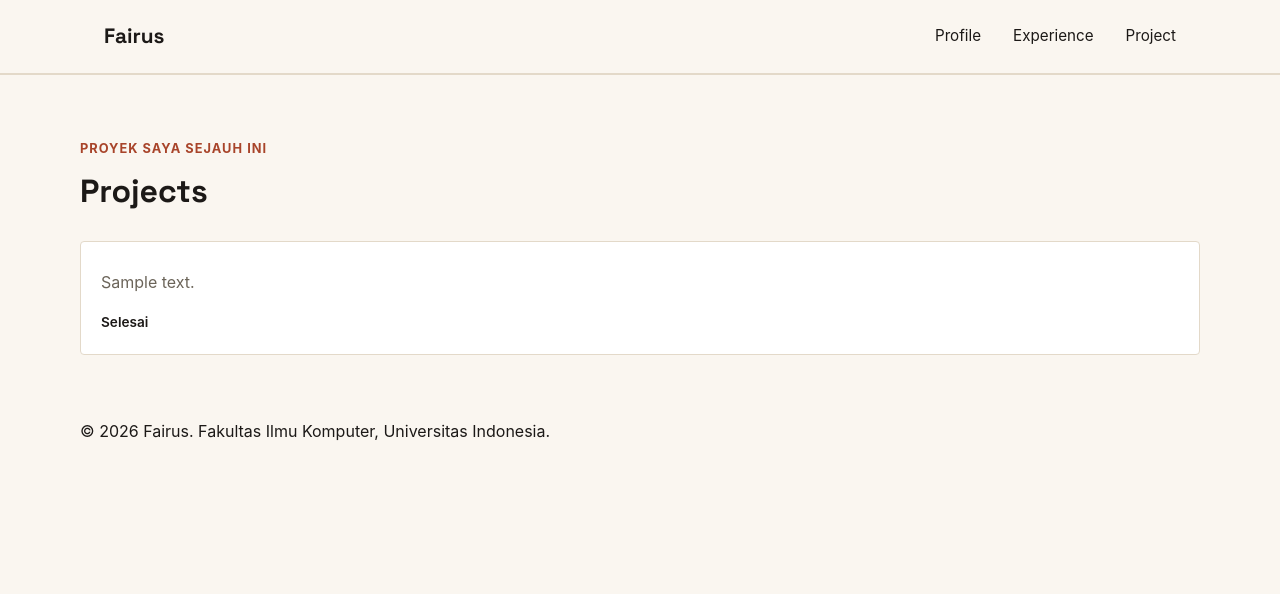
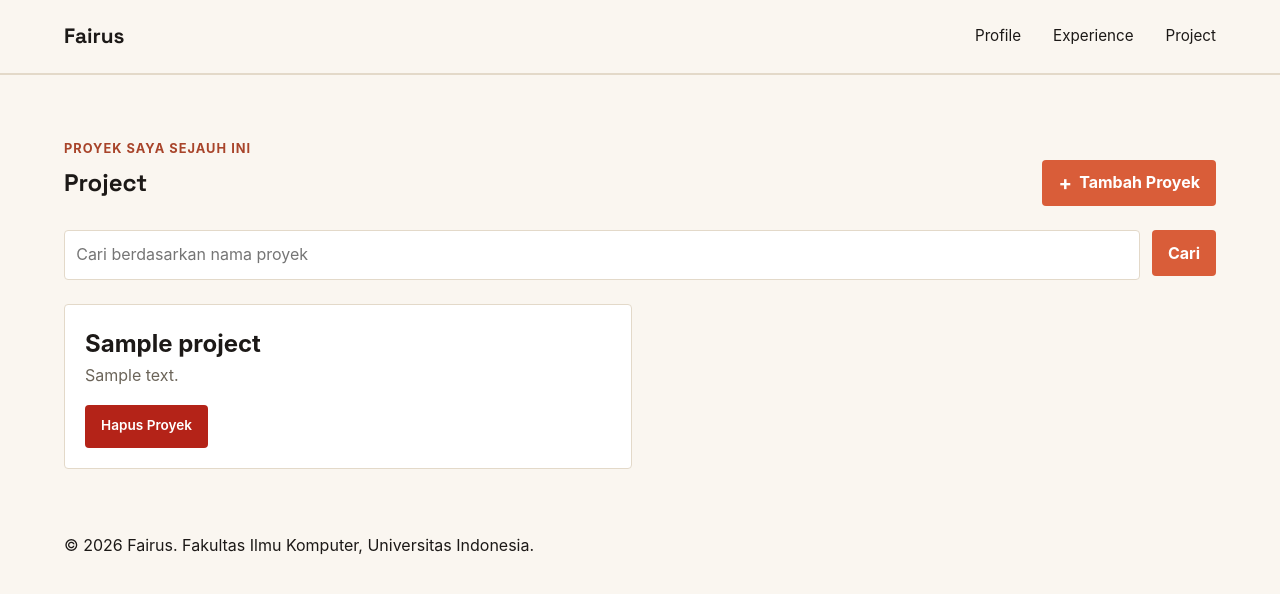
Before and after one commit to fairusarisandi/myportofolio, a Django app: page /project/ in a window 1280 px wide. Shown: the top 594 px of the page. Run offline with Django 5.2, Linux system fonts and the light colour scheme; tables that the repository leaves empty hold one stand-in row (values such as "Sample post").

Commit message:
feat(tutorial 03): add form for project page

```diff
--- a/main/urls.py
+++ b/main/urls.py
@@ -1,6 +1,6 @@
 from django.urls import path
 
-from main.views import show_main, show_experience, show_project
+from main.views import show_main, show_experience, show_project, create_project, get_projects_json, delete_project
 
 app_name = "main"
 
@@ -8,4 +8,7 @@ urlpatterns = [
     path("", show_main, name="show_main"),
     path("experience/", show_experience, name="show_experience"),
     path("project/", show_project, name="show_project"),
+    path("project/add/", create_project, name="create_project"),
+    path("api/projects/", get_projects_json, name="get_projects_json"),
+    path("projects/<uuid:project_id>/delete/", delete_project, name="delete_project")
 ]
--- a/main/views.py
+++ b/main/views.py
@@ -1,5 +1,11 @@
 from django.shortcuts import render
+from main.forms import ProjectForm
 from main.models import Experience, Education, Project, TechStack
+
+from django.contrib import messages
+from django.core import serializers
+from django.http import HttpResponse
+from django.shortcuts import get_object_or_404, redirect, render
 
 def show_main(request):
     context = {
@@ -21,8 +27,52 @@ def show_experience(request):
     return render(request, "experience.html", context)
 
 def show_project(request):
+    json_response = get_projects_json(request)
+
+    projects = serializers.deserialize(
+        "json",
+        json_response.content.decode("utf-8"),
+    )
+    projects = [project.object for project in projects]
+    title_query = request.GET.get("title", "").strip()
+
     context = {
         "name": "Fairus",
-        "project_list": Project.objects.all(),
+        "project_list": projects,
+        "title_query": title_query,
     }
     return render(request, "project.html", context)
+
+def create_project(request):
+    form = ProjectForm(request.POST or None)
+
+    if request.method == "POST" and form.is_valid():
+        form.save()
+        messages.success(request, "Proyek baru berhasil ditambahkan!")
+        return redirect("main:show_project")
+
+    context = {
+        "name": "Fairus",
+        "form": form,
+    }
+    return render(request, "projects_form.html", context)
+
+def get_projects_json(request):
+    title_query = request.GET.get("title", "").strip()
+    projects = Project.objects.all()
+
+    if title_query:
+        projects = projects.filter(title__icontains=title_query)
+
+    projects_json = serializers.serialize("json", projects)
+    return HttpResponse(projects_json, content_type="application/json")
+
+def delete_project(request, project_id):
+    project = get_object_or_404(Project, pk=project_id)
+
+    if request.method == "POST":
+        project.delete()
+        messages.success(request, "Project berhasil dihapus!")
+        return redirect("main:show_project")
+
+    return redirect("main:show_project")
--- a/portofolio/settings.py
+++ b/portofolio/settings.py
@@ -75,6 +75,8 @@ WHITENOISE_USE_FINDERS = True
 
 WSGI_APPLICATION = 'portofolio.wsgi.application'
 
+CSRF_TRUSTED_ORIGINS = ["https://muhammad-fairus51-myportofolio.pws.cs.ui.ac.id"]
+
 
 # Database
 # https://docs.djangoproject.com/en/6.1/ref/settings/#databases
--- a/static/css/style.css
+++ b/static/css/style.css
@@ -26,7 +26,9 @@ h1, .brand {
 }
 
 .container {
-    padding: 0 5rem;
+    max-width: 1200px;
+    margin: 0 auto;
+    padding: 0 1.5rem;
 }
 
 .section-title {
@@ -38,7 +40,6 @@ h1, .brand {
 
 .site-header {
     border-bottom: 1px solid var(--line);
-    padding: 0 5rem;
 }
 
 .site-header .container {
@@ -305,7 +306,7 @@ h1, .brand {
     text-transform: uppercase;
 }
 
-.experience-section h1, .project-section h1 {
+.experience-section h1 {
     margin: 0.4rem 0 1.5rem;
     font-size: 2rem;
 }
@@ -323,14 +324,14 @@ h1, .brand {
     border-radius: var(--radius);
 }
 
-.experience-category, .project-category {
+.experience-category {
     color: var(--accent-dark);
     font-size: 0.75rem;
     font-weight: 700;
     text-transform: uppercase;
 }
 
-.experience-card h2, .project-card h2 {
+.experience-card h2 {
     margin: 0.5rem 0;
     font-size: 1.25rem;
 }
@@ -341,8 +342,273 @@ h1, .brand {
     color: var(--text-muted);
 }
 
-.experience-status, .project-status {
+.experience-status{
     margin-top: 1rem;
     font-size: 0.85rem;
     font-weight: 600;
 }
+
+.project-form {
+    width: 100%;
+    max-width: 100%;
+    margin-top: 1.5rem;
+}
+
+.form-group {
+    margin-bottom: 1.25rem;
+}
+
+.form-group label {
+    display: block;
+    margin-bottom: 0.4rem;
+    font-weight: 700;
+}
+
+.form-group input,
+.form-group textarea {
+    width: 100%;
+    box-sizing: border-box;
+    padding: 0.7rem;
+    border: 1px solid var(--accent);
+    border-radius: var(--radius);
+    font: inherit;
+    transition:
+        border-color 0.2s ease,
+        outline-color 0.2s ease;
+}
+
+.form-group input:focus,
+.form-group textarea:focus {
+    outline: 2px solid var(--accent);
+    border-color: var(--accent);
+}
+
+.form-error {
+    color: #b42318;
+    font-size: 0.85rem;
+    margin-top: 0.35rem;
+}
+
+.button {
+    display: inline-block;
+    height: fit-content;
+    border: 0;
+    border-radius: var(--radius);
+    padding: 0.65rem 1rem;
+    background: var(--accent);
+    color: white;
+    cursor: pointer;
+    font: inherit;
+    font-weight: 700;
+    text-decoration: none;
+}
+
+.button-secondary {
+    background: var(--ink);
+}
+
+.project-header {
+    width: 100%;
+    display: flex;
+    justify-content: space-between;
+    align-items: center;
+    gap: 1rem;
+    margin-bottom: 1.5rem;
+}
+
+.project-grid {
+    grid-template-columns: repeat(2, minmax(0, 1fr));
+}
+
+.project-grid .experience-card {
+    display: flex;
+    flex-direction: column;
+}
+
+.project-image {
+    display: block;
+    width: 100%;
+    height: auto;
+    border: 1px solid black;
+    border-radius: var(--radius);
+}
+
+.project-header h1 {
+    margin-bottom: 0;
+}
+
+.project-add-button {
+    display: inline-flex;
+    align-items: center;
+    gap: 0.45rem;
+}
+
+.project-add-button span {
+    font-size: 1.25rem;
+    line-height: 1;
+}
+
+.project-search {
+    display: flex;
+    gap: 0.75rem;
+    margin-bottom: 1.5rem;
+}
+
+.project-search__input {
+    width: 100%;
+    min-width: 0;
+    padding: 0.7rem;
+    border: 1px solid var(--line);
+    border-radius: var(--radius);
+    background: #fff;
+    color: var(--ink);
+    font: inherit;
+}
+
+.project-search__input:focus {
+    outline: 2px solid var(--accent);
+    border-color: var(--accent);
+}
+
+.project-actions {
+    display: flex;
+    align-items: center;
+    flex-wrap: wrap;
+    gap: 20px;
+    margin-top: 1rem;
+}
+
+.project-actions .button {
+    font-size: 0.85rem;
+    font-weight: 600;
+}
+
+.project-card-actions {
+    display: flex;
+    flex-direction: column;
+    margin-top: auto;
+}
+
+.hide {
+    display: none !important;
+}
+
+.project-actions .experience-status {
+    margin-top: 0;
+}
+
+.project-delete-modal {
+    display: none;
+    position: fixed;
+    inset: 0;
+    width: 100%;
+    height: 100%;
+    max-width: none;
+    max-height: none;
+    margin: 0;
+    padding: 1rem;
+    border: 0;
+    background: transparent;
+    z-index: 10;
+    align-items: center;
+    justify-content: center;
+}
+
+.project-delete-modal:popover-open {
+    display: flex;
+}
+
+.project-delete-modal__backdrop {
+    position: absolute;
+    inset: 0;
+    width: 100%;
+    height: 100%;
+    border: 0;
+    padding: 0;
+    background: rgba(28, 25, 23, 0.58);
+    cursor: default;
+}
+
+.project-delete-modal__content {
+    position: relative;
+    z-index: 1;
+    width: min(100%, 480px);
+    padding: 1.5rem;
+    background: var(--paper);
+    border: 1px solid var(--line);
+    border-radius: var(--radius);
+    box-shadow: 0 1rem 3rem rgba(28, 25, 23, 0.22);
+}
+
+.project-delete-modal__content h2 {
+    margin: 0 0 0.75rem;
+    font-family:
+        "Space Grotesk",
+        -apple-system,
+        sans-serif;
+    font-size: 1.5rem;
+}
+
+.project-delete-modal__close {
+    position: absolute;
+    top: 1rem;
+    right: 1rem;
+    border: 0;
+    padding: 0;
+    background: transparent;
+    color: var(--text-muted);
+    font-size: 1.8rem;
+    line-height: 1;
+    cursor: pointer;
+}
+
+.project-delete-modal__actions {
+    display: flex;
+    justify-content: flex-end;
+    gap: 0.75rem;
+    margin-top: 1.5rem;
+}
+
+.button-danger {
+    background: #b42318;
+}
+
+@media (max-width: 600px) {
+    .project-header {
+        align-items: flex-start;
+        flex-direction: column;
+    }
+
+    .project-add-button {
+        width: 100%;
+        justify-content: center;
+    }
+
+    .project-search {
+        flex-direction: column;
+    }
+
+    .project-search .button {
+        width: 100%;
+    }
+
+    .project-delete-modal {
+        align-items: flex-end;
+        padding: 0;
+    }
+
+    .project-delete-modal__content {
+        width: 100%;
+        padding: 1.25rem;
+        border-radius: var(--radius) var(--radius) 0 0;
+    }
+
+    .project-delete-modal__actions {
+        flex-direction: column-reverse;
+    }
+
+    .project-delete-modal__actions .button {
+        width: 100%;
+        text-align: center;
+    }
+}
--- /dev/null
+++ b/templates/components/project_delete_modal.html
@@ -0,0 +1,43 @@
+<p class="experience-status">
+    <button type="button"
+            class="button button-danger"
+            popovertarget="delete-project-{{ project.id }}"
+            aria-label="Hapus {{ project.name }}"
+            title="Hapus proyek">
+        Hapus Proyek
+    </button>
+</p>
+<div id="delete-project-{{ project.id }}"
+     class="project-delete-modal"
+     popover="auto"
+     role="dialog"
+     aria-modal="true"
+     aria-labelledby="delete-project-title-{{ project.id }}">
+    <button type="button"
+            class="project-delete-modal__backdrop"
+            popovertarget="delete-project-{{ project.id }}"
+            popovertargetaction="hide"
+            aria-label="Tutup konfirmasi hapus">×</button>
+    <div class="project-delete-modal__content">
+        <button type="button"
+                class="project-delete-modal__close"
+                popovertarget="delete-project-{{ project.id }}"
+                popovertargetaction="hide"
+                aria-label="Tutup konfirmasi hapus">×</button>
+        <h2 id="delete-project-title-{{ project.id }}">Hapus Projek?</h2>
+        <p>
+            Apakah Anda yakin ingin menghapus
+            <strong>{{ project.name }}</strong>?
+        </p>
+        <div class="project-delete-modal__actions">
+            <button type="button"
+                    class="button button-secondary"
+                    popovertarget="delete-project-{{ project.id }}"
+                    popovertargetaction="hide">Batal</button>
+            <form method="post" action="{% url 'main:delete_project' project.id %}">
+                {% csrf_token %}
+                <button type="submit" class="button button-danger">Ya, Hapus</button>
+            </form>
+        </div>
+    </div>
+</div>
--- a/templates/project.html
+++ b/templates/project.html
@@ -4,29 +4,47 @@
         <section class="project-section" id="project">
             <div class="container">
                 <p class="section-kicker">Proyek saya sejauh ini</p>
-                <h1>Projects</h1>
-
+                <div class="project-header">
+                    <h1>Project</h1>
+                    <a href="{% url 'main:create_project' %}"
+                       class="button project-add-button">
+                        <span aria-hidden="true">+</span>
+                        Tambah Proyek
+                    </a>
+                </div>
+                <form method="get"
+                      action="{% url 'mian:show_project' }"
+                      class="project-search">
+                    <input type="search"
+                           name="name"
+                           value="{{ title_query }}"
+                           placeholder="Cari berdasarkan nama proyek"
+                           class="project-search__input"
+                           aria-label="Cari berdasarkan nama proyek">
+                    <button type="submit" class="button">Cari</button>
+                </form>
                 <div class="project-grid">
                     {% for project in project_list %}
                         <article class="project-card">
-                            <span class="project-category">
-                                {{ project.get_category_display }}
-                            </span>
-                            <h2>{{ project.title }}</h2>
-                            <p class="project-description">
-                                {{ project.description }}
-                            </p>
-
-                            {% if project.is_ongoing %}
-                                <p class="project-status">Sedang berlangsung</p>
-                            {% else %}
-                                <p class="project-status">Selesai</p>
+                            {% if project.thumnail %}
+                                <img src="{{ project.thumnil}}"
+                                     alt="Gambar {{ project.thumnail }}"
+                                     class="project-image">
                             {% endif %}
+                            <h2>{{ project.name }}</h2>
+                            <p class="project-description">{{ project.description }}</p>
+                            <div class="project-card-actions">
+                                <div class="project-actions">
+                                    {% include "components/project_delete_modal.html" with project=project %}
+                                </div>
+                            </div>
                         </article>
                     {% empty %}
-                        <p class="empty-state">
-                            Belum ada proyek yang ditambahkan.
-                        </p>
+                        {% if title_query %}
+                            <p class="empty-state">Tidak ada proyek dengan nama tersebut.</p>
+                        {% else %}
+                            <p class="empty-state">Belum ada proyek yang ditambahkan.</p>
+                        {% endif %}
                     {% endfor %}
                 </div>
             </div>
```
Also changed, not shown: main/forms.py (added, +38 -0 lines), templates/projects_form.html (added, +29 -0 lines).
